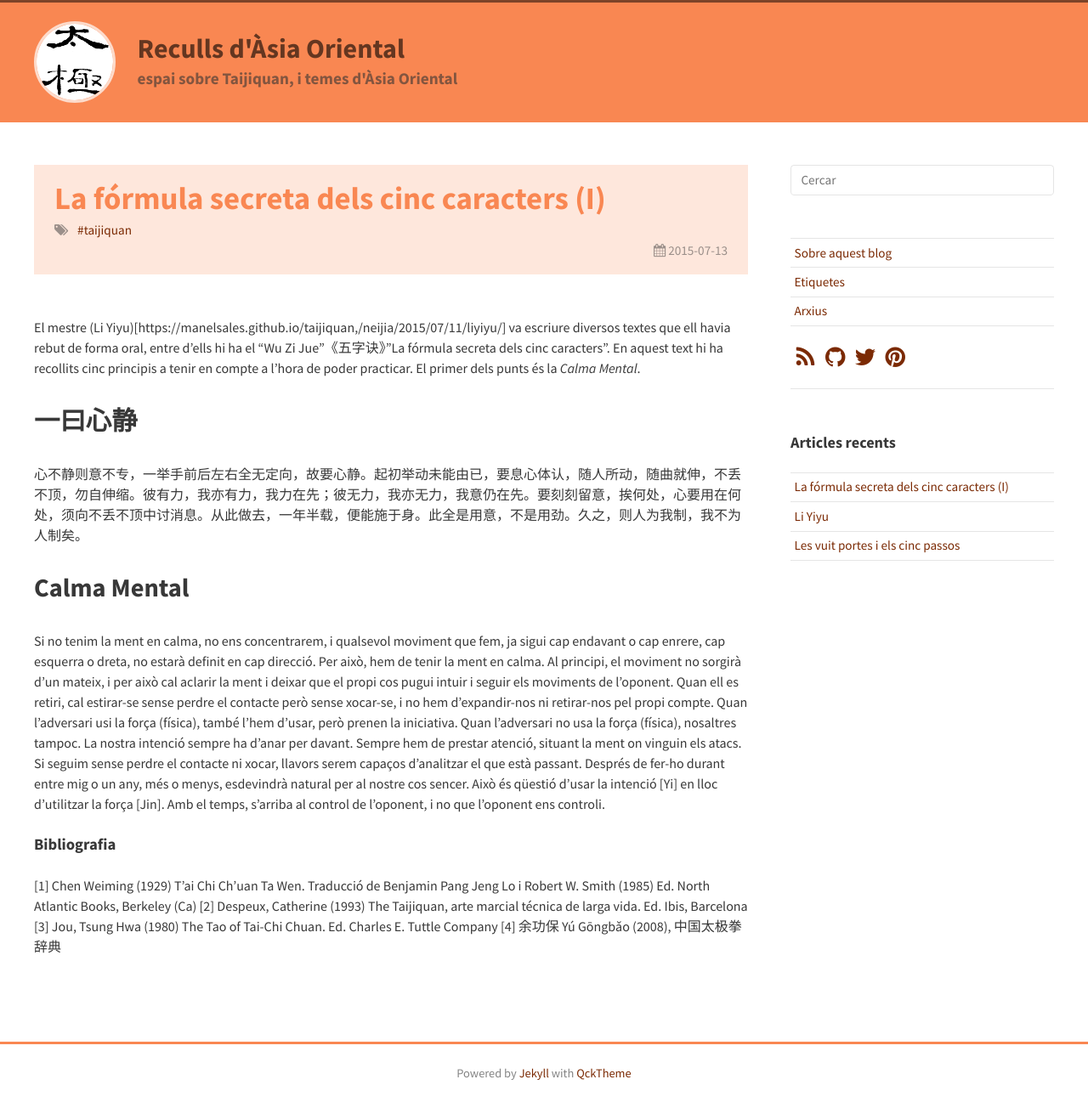
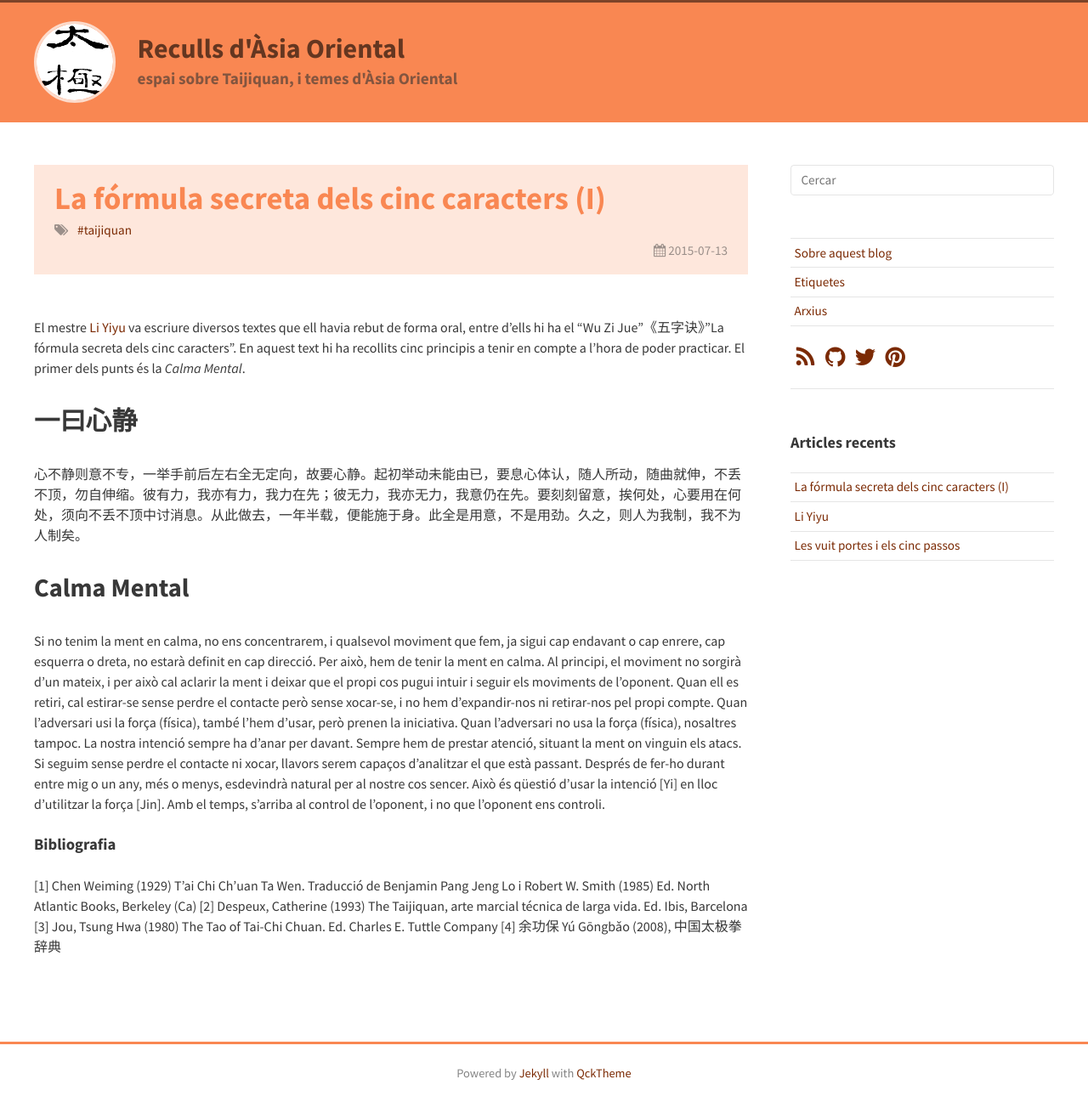
Before and after one commit to manelsales/manelsales.github.io, a Jekyll site: the page built from _posts/2015-07-13-wuzijue1.md, in a window 1280 px wide. Shown: the whole page at 85% size. Built offline with Jekyll 4.4.1, drawn with Linux system fonts in a browser that asks for light colours; nearby versions of some CDN libraries; Markdown is read by kramdown in place of the engine named in the settings.

Commit message:
Initial commit

```diff
--- a/_posts/2015-07-13-wuzijue1.md
+++ b/_posts/2015-07-13-wuzijue1.md
@@ -6,7 +6,7 @@ categories: taijiquan
 tags: taijiquan
 ---
 
-El mestre (Li Yiyu)[https://manelsales.github.io/taijiquan,/neijia/2015/07/11/liyiyu/] va escriure diversos textes que ell havia rebut de forma oral, entre d'ells hi ha el "Wu Zi Jue"《五字诀》"La fórmula secreta dels cinc caracters". En aquest text hi ha recollits cinc principis a tenir en compte a l'hora de poder practicar. El primer dels punts és la *Calma Mental*.
+El mestre [Li Yiyu](https://manelsales.github.io/taijiquan,/neijia/2015/07/11/liyiyu/) va escriure diversos textes que ell havia rebut de forma oral, entre d'ells hi ha el "Wu Zi Jue"《五字诀》"La fórmula secreta dels cinc caracters". En aquest text hi ha recollits cinc principis a tenir en compte a l'hora de poder practicar. El primer dels punts és la *Calma Mental*.
 
 
 ## 一曰心静 ##
```
